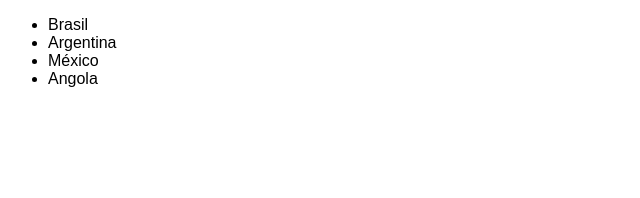
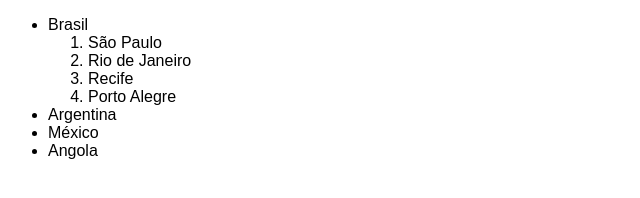
Before and after one commit to Silasmdod/starting-front-end, a plain HTML site: page Listas e tipo de listas.html in a window 1280 px wide. Shown: the whole page, without its empty margins (0-640 px from the left). Drawn offline with Linux system fonts and the light colour scheme.

Commit message:
Sublistas

```diff
--- a/Listas e tipo de listas.html
+++ b/Listas e tipo de listas.html
@@ -11,7 +11,7 @@
             }
 
             li{
-                list-style-image: url(imagem/estrela.png);
+                /*list-style-image: url(imagem/estrela.png);*/
             }
 
 		</style>
@@ -22,6 +22,13 @@
             as opções para escolher de acordo com o tipo de lista-->
 
             <li>Brasil</li> <!-- Lista não ordenada: ul-->
+                <ol> <!-- para fazer uma sublista,  basta apenas fazer ela embaixo de algum item da lista superior-->
+                    <li>São Paulo</li>
+                    <li>Rio de Janeiro</li>
+                    <li>Recife</li>
+                    <li>Porto Alegre</li>
+
+                </ol>
             <li>Argentina</li>
             <li>México</li>
             <li>Angola</li>
```
